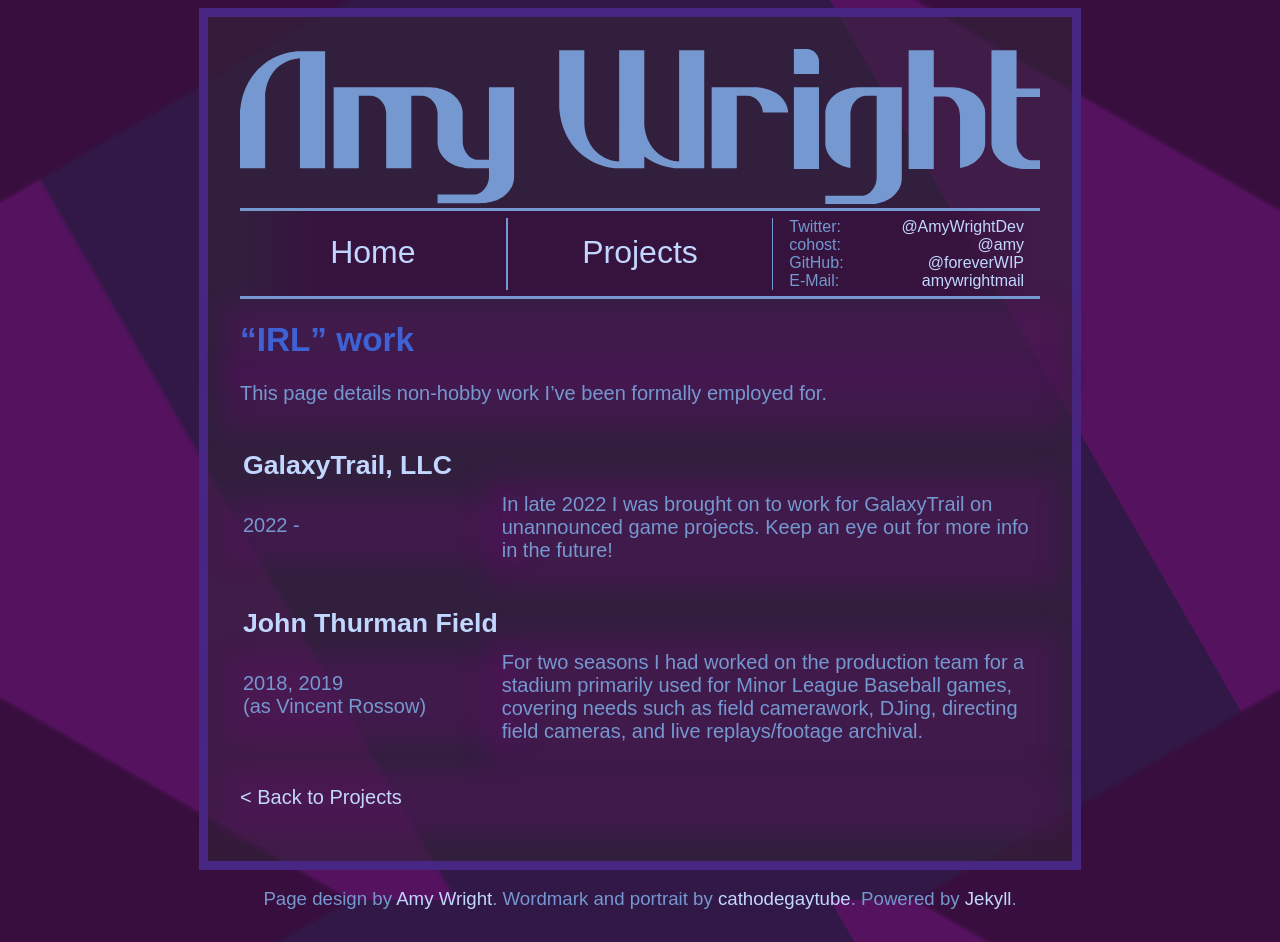
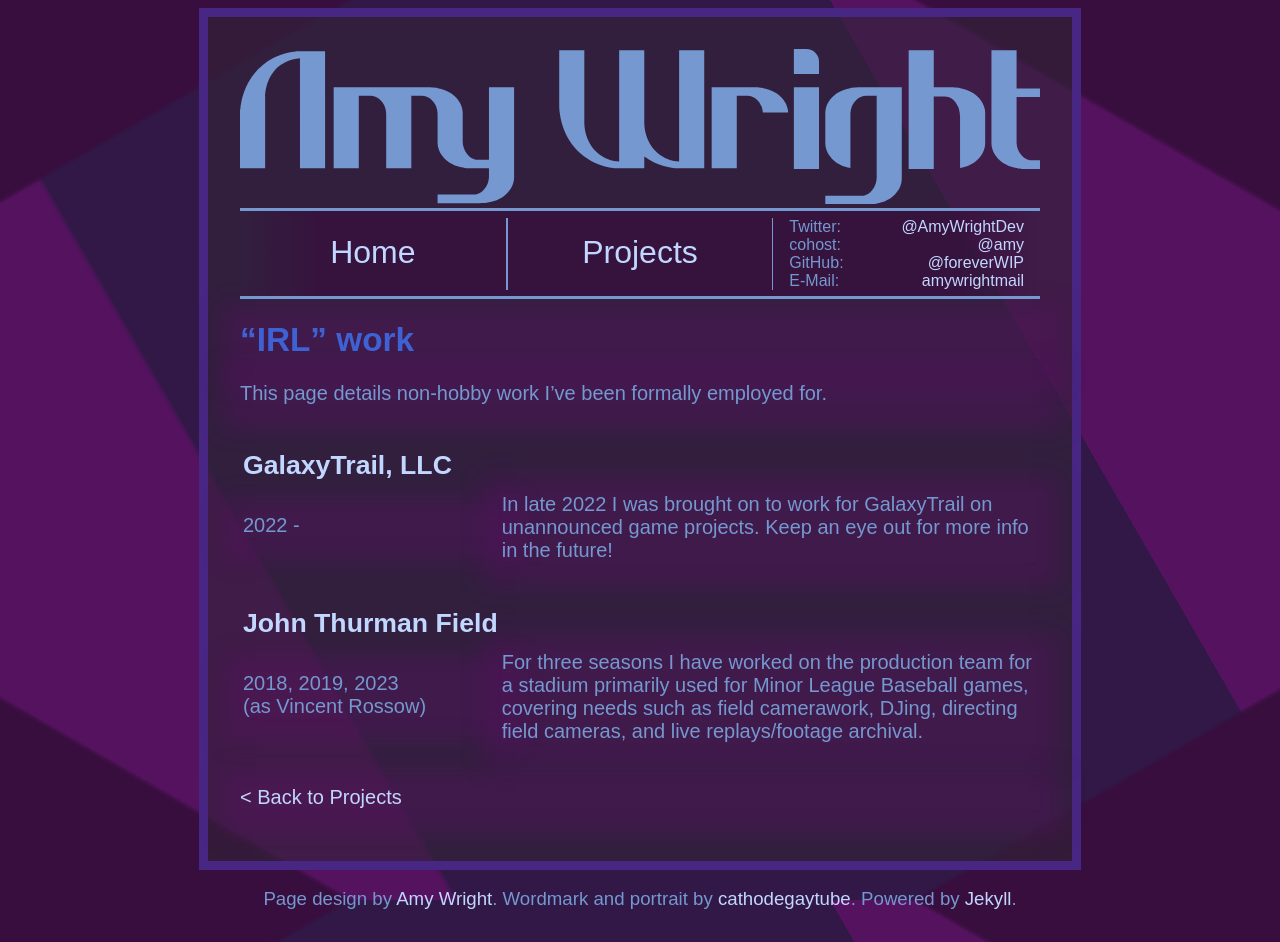
Before and after one commit to foreverWIP/foreverWIP.github.io, a Jekyll site: the page built from amywright/projects/irlwork.md, in a window 1280 px wide. Built offline with Jekyll 4.4.1, drawn with Linux system fonts in a browser that asks for light colours.

Commit message:
started up third season not too long ago

```diff
--- a/amywright/projects/irlwork.md
+++ b/amywright/projects/irlwork.md
@@ -19,7 +19,7 @@ This page details non-hobby work I've been formally employed for.
     <td><h2><a href="https://www.milb.com/modesto">John Thurman Field</a></h2></td>
   </tr>
   <tr>
-    <td><p>2018, 2019<br />(as Vincent Rossow)</p></td>
-    <td><p>For two seasons I had worked on the production team for a stadium primarily used for Minor League Baseball games, covering needs such as field camerawork, DJing, directing field cameras, and live replays/footage archival.</p></td>
+    <td><p>2018, 2019, 2023<br />(as Vincent Rossow)</p></td>
+    <td><p>For three seasons I have worked on the production team for a stadium primarily used for Minor League Baseball games, covering needs such as field camerawork, DJing, directing field cameras, and live replays/footage archival.</p></td>
   </tr>
 </table>
```
